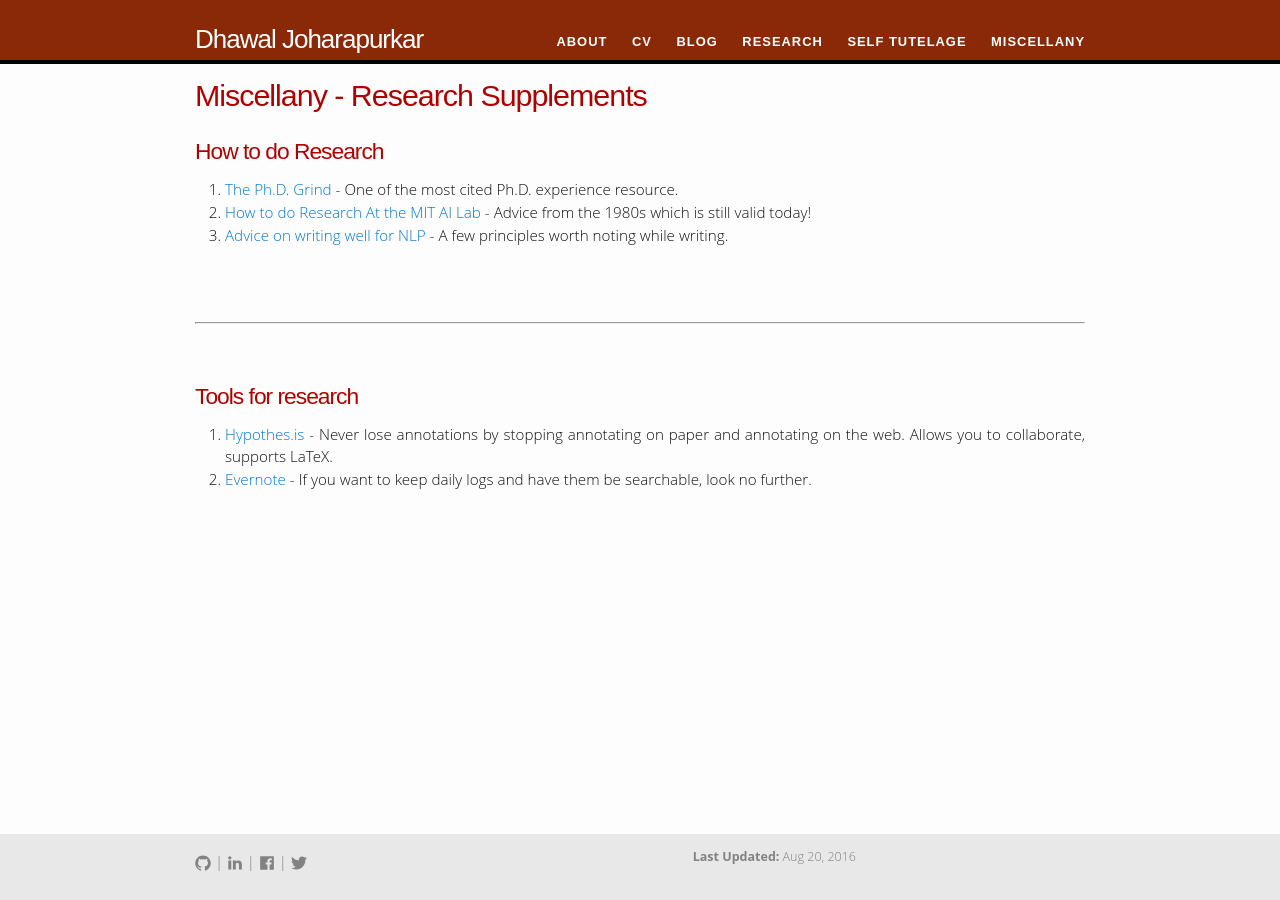
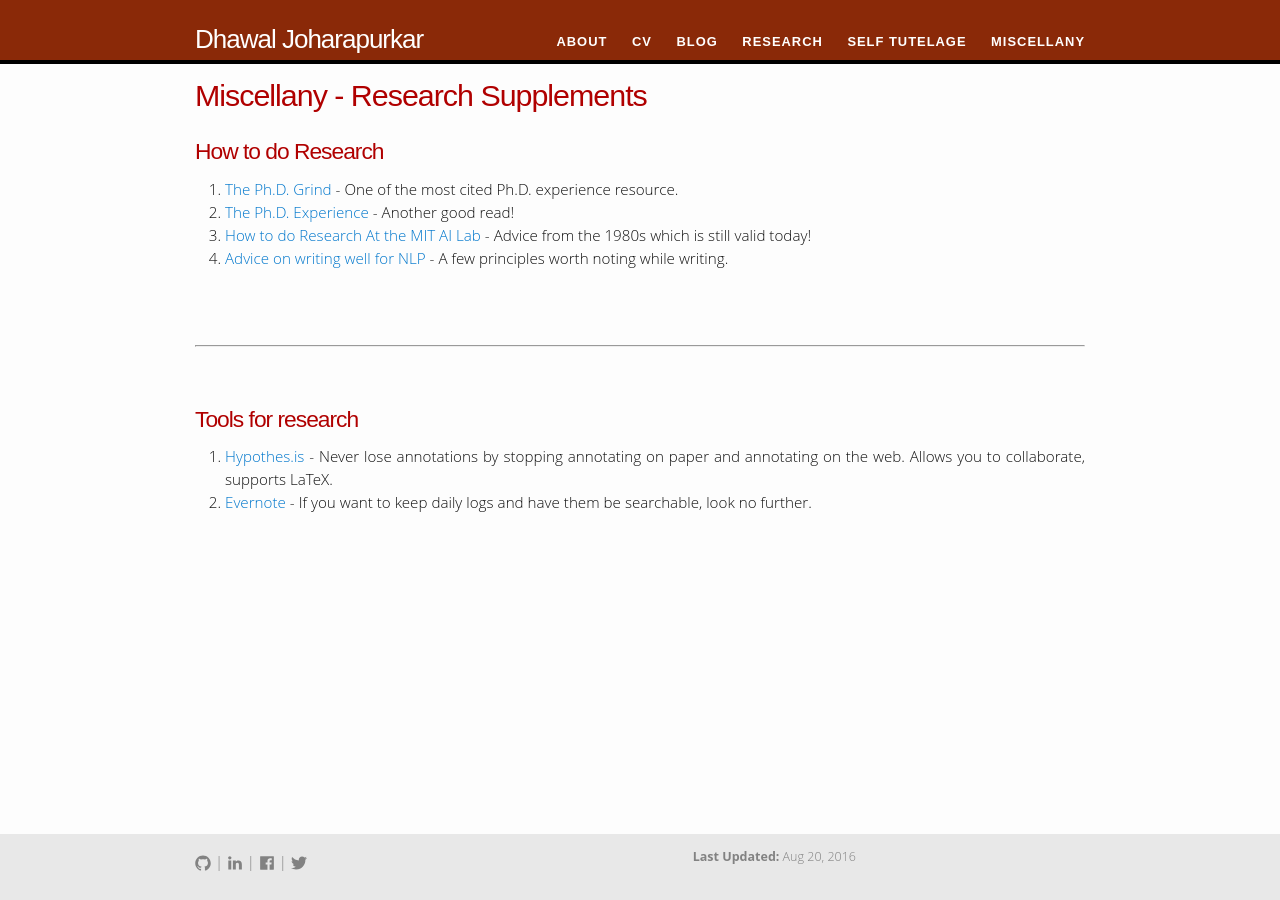
Before and after one commit to dhawaljoh/dhawaljoh.github.io, a Jekyll site: the page built from miscellany/research-supplements.md, in a window 1280 px wide. Built offline with Jekyll 4.4.1, drawn with Linux system fonts in a browser that asks for light colours.

Commit message:
added entry in research-miscellany

```diff
--- a/miscellany/research-supplements.md
+++ b/miscellany/research-supplements.md
@@ -7,6 +7,7 @@ permalink: /miscellany/research-supplements/
 How to do Research
 ===
 1. [The Ph.D. Grind](http://www.pgbovine.net/PhD-memoir/pguo-PhD-grind.pdf){:target="_blank"} - One of the most cited Ph.D. experience resource.
+2. [The Ph.D. Experience](http://cseweb.ucsd.edu/~mihir/phd.html) - Another good read!
 2. [How to do Research At the MIT AI Lab](https://people.cs.umass.edu/~emery/misc/how-to.pdf){:target="_blank"} - Advice from the 1980s which is still valid today!
 3. [Advice on writing well for NLP](http://www.umiacs.umd.edu/~resnik/writing_advice.html) - A few principles worth noting while writing.
 
```
